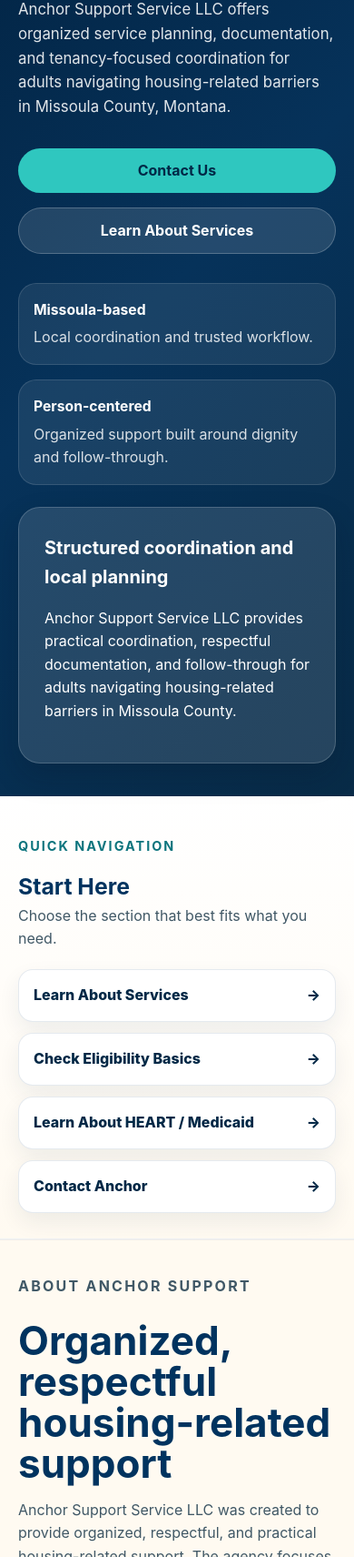
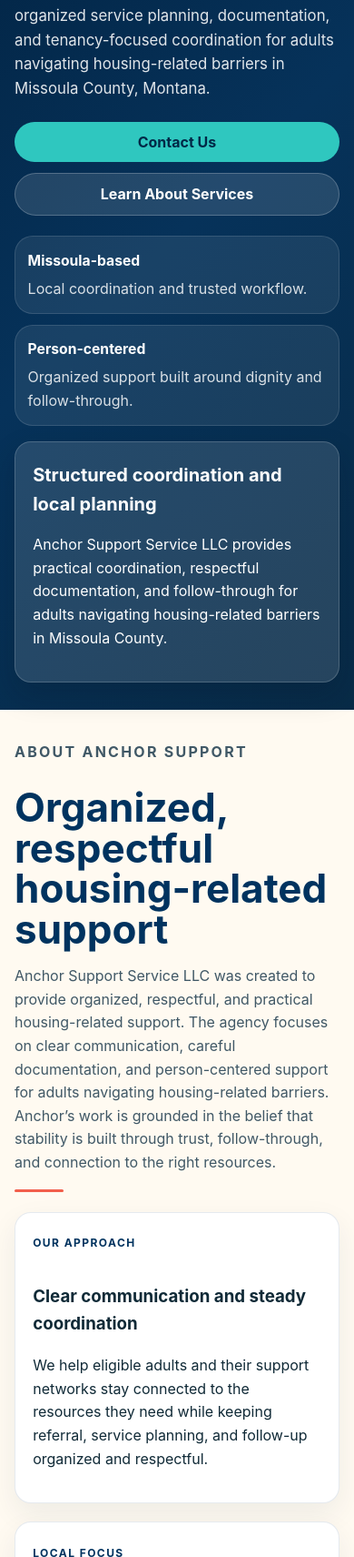
Before and after one commit to anchorsupport/anchorsupportservicellc, a plain HTML site: page index.html in a window 390 px wide. Shown: the part 289-2000 px from the top of the page at 91% size. Drawn offline with Linux system fonts and the light colour scheme.

Commit message:
Tighten homepage layout and mobile polish

```diff
--- a/index.html
+++ b/index.html
@@ -91,34 +91,6 @@
         <div class="hero-card">
           <h2>Structured coordination and local planning</h2>
           <p>Anchor Support Service LLC provides practical coordination, respectful documentation, and follow-through for adults navigating housing-related barriers in Missoula County.</p>
-        </div>
-      </div>
-    </section>
-
-    <section class="section start-here-section" aria-labelledby="start-here-title">
-      <div class="container start-here-layout">
-        <div class="start-here-copy">
-          <p class="eyebrow">Quick Navigation</p>
-          <h2 id="start-here-title">Start Here</h2>
-          <p>Choose the section that best fits what you need.</p>
-        </div>
-        <div class="start-here-grid">
-          <a class="start-card" href="#services">
-            <span>Learn About Services</span>
-            <span aria-hidden="true">→</span>
-          </a>
-          <a class="start-card" href="#eligibility">
-            <span>Check Eligibility Basics</span>
-            <span aria-hidden="true">→</span>
-          </a>
-          <a class="start-card" href="#heart-medicaid">
-            <span>Learn About HEART / Medicaid</span>
-            <span aria-hidden="true">→</span>
-          </a>
-          <a class="start-card" href="#contact">
-            <span>Contact Anchor</span>
-            <span aria-hidden="true">→</span>
-          </a>
         </div>
       </div>
     </section>
@@ -394,13 +366,13 @@
             <h2>Request Housing Support Information</h2>
             <p>Anchor Support Service LLC helps eligible adults who are unhoused, at risk of losing housing, recently housed and needing support to stay housed, or leaving a hospital, jail, treatment setting, or other facility without a stable place to go.</p>
             <p>Completing this form does not guarantee services, housing, financial assistance, Medicaid approval, Tenancy Support Services eligibility, prior authorization, application fee support, deposit support, or approval by another agency, landlord, property manager, or program.</p>
-            <p>Use our contact form to request follow-up, ask about Tenancy Support Services, or start a referral conversation.</p>
+            <p class="secure-paperwork-support">Begin Medicaid screening consent and TSS referral paperwork through Anchor&rsquo;s secure paperwork process.</p>
             <p class="privacy-warning">Please do not submit Social Security numbers, Medicaid numbers, medical records, legal documents, or private records through this form.</p>
             <p>If this is an emergency, call 911. If you are in emotional distress or a mental health crisis, call or text 988.</p>
           </div>
           <div class="contact-actions">
             <a class="button button-form external-link" href="https://docs.google.com/forms/d/e/1FAIpQLSeae9eGYlUxB4MeFz2V6wtrWI_awH7uM_E0AykRIPcDMjRBGQ/viewform" target="_blank" rel="noopener noreferrer" aria-label="Fill Out Contact Form, opens in a new tab">Fill Out Contact Form<span class="external-link-icon" aria-hidden="true">↗</span></a>
-            <a class="button button-primary secure-paperwork-button" href="secure-paperwork.html">Start Secure Medicaid / TSS Paperwork</a>
+            <a class="button button-primary secure-paperwork-button" href="secure-paperwork.html">Start Secure Paperwork</a>
             <a class="button button-link" href="tel:4062197035">Call Now</a>
             <a class="button button-link" href="mailto:info@anchorsupportservice.com">Email Us</a>
           </div>
--- a/styles.css
+++ b/styles.css
@@ -23,6 +23,10 @@
   font-family: Inter, system-ui, -apple-system, BlinkMacSystemFont, "Segoe UI", sans-serif;
   color: var(--text);
   background: var(--soft-cream);
+  background-image:
+    linear-gradient(rgba(0, 51, 95, 0.018) 1px, transparent 1px),
+    linear-gradient(90deg, rgba(0, 51, 95, 0.014) 1px, transparent 1px);
+  background-size: 28px 28px;
   line-height: 1.6;
   overflow-x: hidden;
 }
@@ -171,8 +175,8 @@
 
 @media (max-width: 768px) {
   .site-logo {
-    height: 62px;
-    max-width: 190px;
+    height: 54px;
+    max-width: 170px;
     padding: 5px;
   }
 
@@ -183,7 +187,7 @@
   .site-header,
   .nav-inner,
   .site-nav {
-    min-height: 78px;
+    min-height: 70px;
   }
 
   .brand-text strong {
@@ -455,21 +459,25 @@
   justify-content: center;
   gap: 0.45rem;
   min-height: 44px;
+  min-width: 0;
   padding: 0.95rem 1.6rem;
   border-radius: 999px;
   font-weight: 700;
   line-height: 1.15;
   text-align: center;
+  overflow-wrap: anywhere;
   transition: transform 0.2s ease, box-shadow 0.2s ease;
-}
-
-.button:hover {
-  transform: translateY(-1px);
-  box-shadow: 0 16px 34px rgba(0, 0, 0, 0.18);
 }
 
 .button:focus-visible {
   box-shadow: 0 0 0 4px rgba(233, 169, 58, 0.28);
+}
+
+@media (hover: hover) and (pointer: fine) {
+  .button:hover {
+    transform: translateY(-1px);
+    box-shadow: 0 16px 34px rgba(0, 0, 0, 0.18);
+  }
 }
 
 .button-primary {
@@ -546,65 +554,6 @@
 
 .hero-highlights span {
   color: rgba(255, 255, 255, 0.84);
-}
-
-.start-here-section {
-  background: linear-gradient(180deg, #ffffff 0%, var(--soft-cream) 100%);
-  border-bottom: 1px solid rgba(0, 51, 95, 0.07);
-  padding: 34px 0;
-}
-
-.start-here-layout {
-  display: grid;
-  grid-template-columns: minmax(220px, 0.72fr) minmax(0, 1.28fr);
-  gap: 20px;
-  align-items: center;
-}
-
-.start-here-copy h2 {
-  color: var(--navy);
-  font-size: clamp(1.55rem, 2.8vw, 2.15rem);
-  line-height: 1.1;
-  margin: 0.35rem 0 0.35rem;
-}
-
-.start-here-copy p:last-child {
-  color: var(--muted);
-  margin: 0;
-}
-
-.start-here-grid {
-  display: grid;
-  grid-template-columns: repeat(4, minmax(0, 1fr));
-  gap: 12px;
-}
-
-.start-card {
-  align-items: center;
-  background: var(--white);
-  border: 1px solid rgba(0, 51, 95, 0.10);
-  border-radius: 16px;
-  box-shadow: 0 10px 24px rgba(0, 40, 70, 0.07);
-  color: var(--deep-navy);
-  display: flex;
-  font-weight: 800;
-  gap: 0.6rem;
-  justify-content: space-between;
-  line-height: 1.2;
-  min-height: 72px;
-  min-width: 0;
-  padding: 0.95rem 1rem;
-  text-decoration: none;
-}
-
-.start-card:hover,
-.start-card:focus-visible {
-  background: rgba(12, 116, 125, 0.08);
-  color: var(--deep-navy);
-}
-
-.start-card span:first-child {
-  overflow-wrap: anywhere;
 }
 
 .hero-visual {
@@ -642,7 +591,7 @@
 }
 
 .section {
-  padding: clamp(42px, 5vw, 60px) 0;
+  padding: clamp(42px, 5.5vw, 64px) 0;
 }
 
 .section + .section {
@@ -675,7 +624,7 @@
 
 @media (max-width: 768px) {
   .section {
-    padding: 38px 0;
+    padding: 34px 0;
   }
 }
 
@@ -724,9 +673,9 @@
 .contact-card {
   background: var(--white);
   border: 1px solid rgba(0, 51, 95, 0.10);
-  border-radius: 22px;
-  box-shadow: 0 14px 38px rgba(0, 40, 70, 0.08);
-  padding: clamp(1.35rem, 2.5vw, 1.8rem);
+  border-radius: 18px;
+  box-shadow: 0 12px 32px rgba(0, 40, 70, 0.07);
+  padding: clamp(1.2rem, 2.2vw, 1.65rem);
 }
 
 .card-tag {
@@ -746,7 +695,7 @@
 }
 
 .service-card {
-  min-height: 220px;
+  min-height: 200px;
 }
 
 .service-icon {
@@ -939,15 +888,15 @@
 .official-resource-card {
   background: linear-gradient(180deg, #ffffff 0%, #fbfdfc 100%);
   border-top: 4px solid var(--teal);
-  min-height: 220px;
+  min-height: 200px;
 }
 
 .resource-card {
   display: flex;
   flex-direction: column;
   justify-content: space-between;
-  min-height: 240px;
-  padding: 24px;
+  min-height: 218px;
+  padding: 20px;
 }
 
 .resource-card p {
@@ -1010,12 +959,17 @@
 .contact-copy {
   background: rgba(255, 255, 255, 0.82);
   border: 1px solid rgba(0, 51, 95, 0.08);
-  border-radius: 22px;
-  box-shadow: 0 14px 38px rgba(0, 40, 70, 0.07);
+  border-radius: 18px;
+  box-shadow: 0 12px 32px rgba(0, 40, 70, 0.07);
   display: flex;
   flex-direction: column;
   gap: 1.1rem;
   padding: clamp(1.35rem, 2.5vw, 1.8rem);
+}
+
+.secure-paperwork-support {
+  color: var(--text);
+  font-weight: 700;
 }
 
 .privacy-warning {
@@ -1028,15 +982,15 @@
 .contact-details {
   display: grid;
   grid-template-columns: repeat(2, minmax(240px, 1fr));
-  gap: 18px;
+  gap: 14px;
 }
 
 .contact-detail-card {
   background: var(--white);
   border: 1px solid rgba(0, 51, 95, 0.10);
-  border-radius: 18px;
-  box-shadow: 0 14px 34px rgba(0, 40, 70, 0.08);
-  padding: 1.15rem;
+  border-radius: 16px;
+  box-shadow: 0 12px 28px rgba(0, 40, 70, 0.07);
+  padding: 1rem;
 }
 
 .contact-card,
@@ -1099,9 +1053,14 @@
 }
 
 .contact-actions {
-  display: flex;
-  flex-wrap: wrap;
-  gap: 1rem;
+  display: grid;
+  grid-template-columns: repeat(2, minmax(0, 1fr));
+  gap: 0.85rem;
+  min-width: 0;
+}
+
+.contact-actions .button {
+  width: 100%;
 }
 
 .contact-panel {
@@ -1466,13 +1425,13 @@
 .site-footer {
   background: var(--deep-navy);
   color: rgba(255, 255, 255, 0.9);
-  padding: 3rem 0 1.5rem;
+  padding: 2.4rem 0 1.25rem;
 }
 
 .footer-grid {
   display: grid;
   grid-template-columns: repeat(3, minmax(0, 1fr));
-  gap: 2rem;
+  gap: 1.6rem;
 }
 
 .footer-grid h3,
@@ -1529,12 +1488,8 @@
     grid-template-columns: 1fr;
   }
 
-  .start-here-layout {
-    grid-template-columns: 1fr;
-  }
-
   .hero {
-    padding: 64px 0 48px;
+    padding: 50px 0 42px;
   }
 
   .policy-toc {
@@ -1543,10 +1498,6 @@
 }
 
 @media (max-width: 900px) {
-  .start-here-grid {
-    grid-template-columns: repeat(2, minmax(0, 1fr));
-  }
-
   .resources-grid {
     grid-template-columns: repeat(2, minmax(0, 1fr));
   }
@@ -1560,20 +1511,6 @@
 
   .resource-link {
     width: 100%;
-  }
-}
-
-@media (max-width: 520px) {
-  .start-here-section {
-    padding: 28px 0;
-  }
-
-  .start-here-grid {
-    grid-template-columns: 1fr;
-  }
-
-  .start-card {
-    min-height: 58px;
   }
 }
 
@@ -1624,32 +1561,26 @@
   }
 
   .site-nav a {
-    padding: 0.85rem 0;
+    min-height: 44px;
+    padding: 0.72rem 0;
     border-bottom: 1px solid rgba(255, 255, 255, 0.08);
   }
 
   .hero-grid {
-    gap: 1.5rem;
-  }
-
-  .hero-visual {
-    min-height: 320px;
+    gap: 1.1rem;
+  }
+
+  .hero-card {
+    border-radius: 18px;
+    padding: 1.2rem;
   }
 
   .hero-copy h1 {
-    font-size: clamp(2.5rem, 8vw, 3.4rem);
-  }
-
-  .contact-actions {
-    flex-direction: column;
-  }
-
-  .contact-actions .button {
-    width: 100%;
+    font-size: clamp(2.35rem, 8vw, 3.2rem);
   }
 
   .contact-copy {
-    padding: 1.35rem;
+    padding: 1.2rem;
   }
 
   .policy-hero {
@@ -1669,24 +1600,29 @@
 }
 
 @media (max-width: 480px) {
-  .site-header {
-    padding: 0 1rem;
+  .container {
+    width: min(1080px, calc(100% - 32px));
+  }
+
+  .site-logo {
+    height: 48px;
+    max-width: 152px;
   }
 
   .site-nav {
-    padding: 1rem;
+    border-radius: 16px;
+    padding: 0.75rem 0.9rem 0.9rem;
   }
 
   .hero {
-    padding: 48px 0 36px;
+    padding: 38px 0 30px;
   }
 
   .hero-copy h1 {
-    font-size: clamp(2.2rem, 10vw, 2.9rem);
-  }
-
-  .hero-actions .button,
-  .contact-actions .button {
+    font-size: clamp(2.05rem, 10vw, 2.75rem);
+  }
+
+  .hero-actions .button {
     width: 100%;
   }
 
@@ -1700,10 +1636,30 @@
 
   .button {
     justify-content: center;
+    padding: 0.82rem 1rem;
   }
 
   .hero-highlights div {
-    padding: 1rem;
+    padding: 0.85rem;
+  }
+
+  .hero-highlights {
+    gap: 0.75rem;
+    margin-top: 1.4rem;
+  }
+
+  .hero-actions {
+    gap: 0.75rem;
+    margin-top: 1.4rem;
+  }
+
+  .resource-card,
+  .contact-detail-card {
+    padding: 0.95rem;
+  }
+
+  .site-footer {
+    padding-top: 2rem;
   }
 
   .footer-grid {
```
